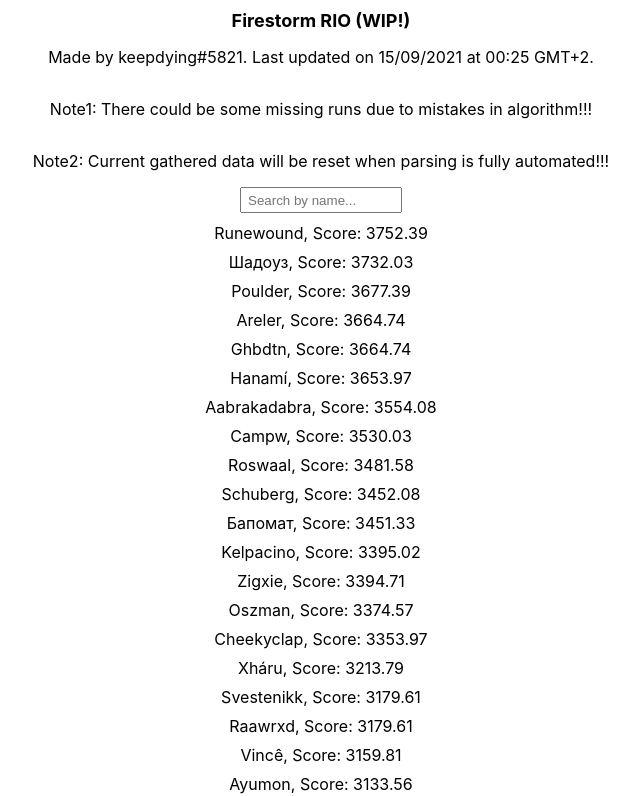
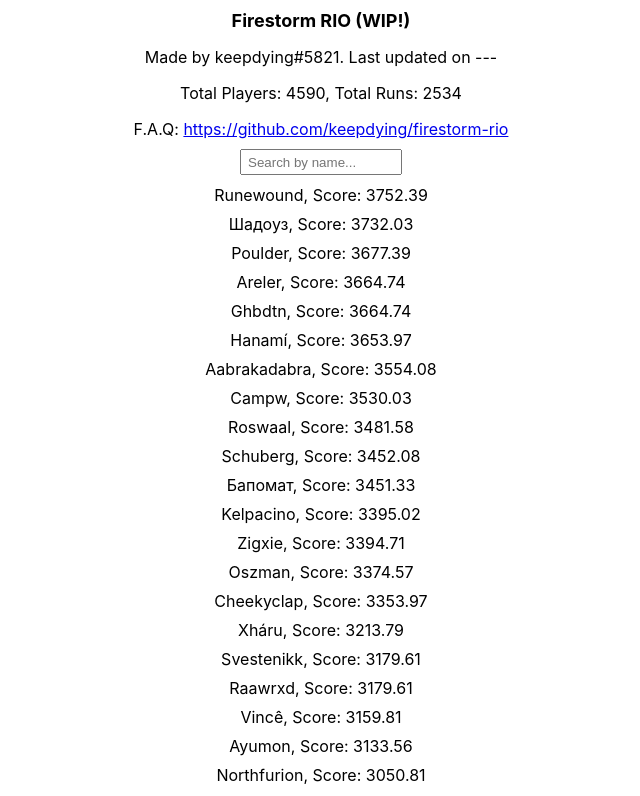
Before and after one commit to keepdying/firestorm-rio-bfa, a React (Create React App) app: page / in a window 1280 px wide. Shown: the top 796 px of the page, without its empty margins (319-959 px from the left). Built offline with nearby package versions, Linux system fonts and the light colour scheme.

Commit message:
Updated website

```diff
--- a/src/App.css
+++ b/src/App.css
@@ -12,10 +12,15 @@
   font-size: large;
 }
 .App input {
+  margin-top: 10px;
   margin-bottom: 10px;
   width: 150px;
   height: 20px;
   padding-left: 6px;
+}
+
+p {
+  margin-bottom: 0px;
 }
 
 .accordion-item {
--- a/src/App.js
+++ b/src/App.js
@@ -3,6 +3,7 @@ import players_json from './players.json'
 import currentRuns from './runs.json'
 import {useState} from 'react'
 import {PlayerAccordion} from './utils';
+//import lastupdated from './lastUpdated.json'
 
 function App() {
   const [searchTerm, setSearchTerm] = useState("")
@@ -10,9 +11,9 @@ function App() {
   return (
     <div className="App">
       <div className="app-header">Firestorm RIO (WIP!)</div>
-      <p>Made by keepdying#5821. Last updated on 15/09/2021 at 00:25 GMT+2.</p>
-      <p>Note1: There could be some missing runs due to mistakes in algorithm!!!</p>
-      <p>Note2: Current gathered data will be reset when parsing is fully automated!!!</p>
+      <p>Made by keepdying#5821. Last updated on ---</p>
+      <p>Total Players: {players_json.length}, Total Runs: {currentRuns.length}</p>
+      <p> F.A.Q: <a href="https://github.com/keepdying/firestorm-rio">https://github.com/keepdying/firestorm-rio</a></p>
 
       <input
        type="text"
@@ -26,6 +27,7 @@ function App() {
         } else if (player.name.toLowerCase().includes(searchTerm.toLowerCase())) {
           return player
         }
+        return undefined
 
       } ).map((player, index) => {
         return (<PlayerAccordion player={player} currentRuns={currentRuns}/>)}
```
